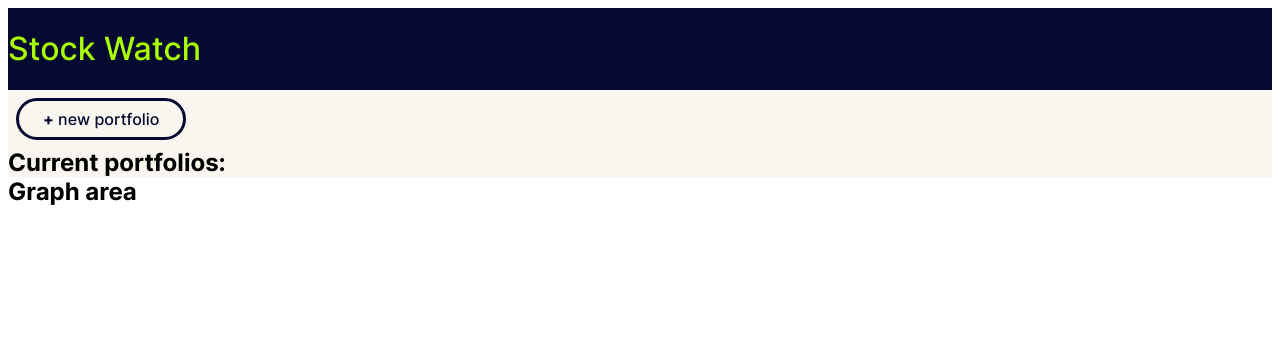
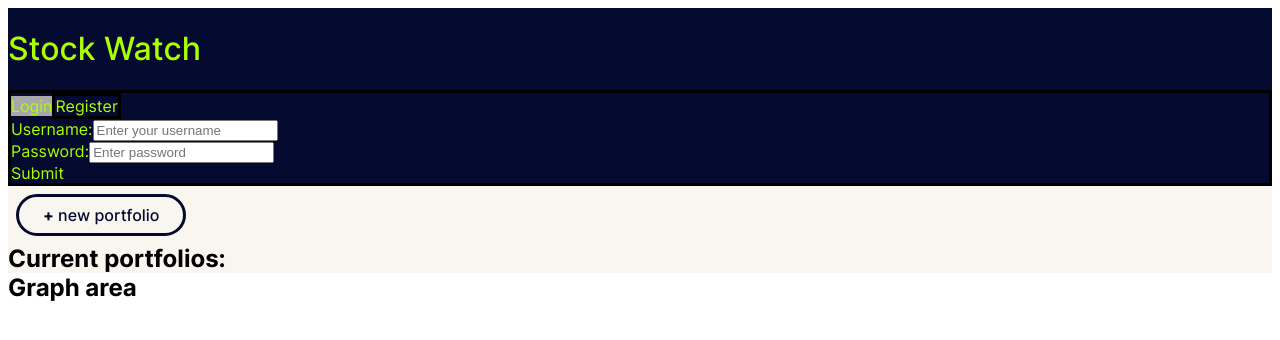
Before and after one commit to christinaor/stock-watch, a React (Vite) app: page / in a window 1280 px wide. Shown: the top 340 px of the page. Built offline with nearby package versions, Linux system fonts and the light colour scheme.

Commit message:
login works, I have it temporarily in app.js for testing purposes

```diff
--- a/package.json
+++ b/package.json
@@ -10,6 +10,7 @@
     "preview": "vite preview"
   },
   "dependencies": {
+    "dotenv": "^16.0.3",
     "react": "^18.2.0",
     "react-dom": "^18.2.0"
   },
--- a/src/App.jsx
+++ b/src/App.jsx
@@ -1,6 +1,7 @@
 import { useContext, useState } from "react";
 import { UserContext } from "./contexts/UserContext";
 import Header from "./components/Header";
+import Login from "./components/Login";
 // import Login from "./components/Login";
 import "./App.css";
 
@@ -144,6 +145,7 @@ function App() {
     <div>
       <UserContext.Provider>
         <Header />
+        <Login />
         <main>
           {userData?.isLoggedIn && (
             <div>{`Welcome ${userData?.username}!`}</div>
--- a/src/components/Login.jsx
+++ b/src/components/Login.jsx
@@ -4,6 +4,54 @@ import "../styles/login.css";
 export default function Login() {
   const [isLoggingIn, setIsLoggingIn] = useState(true);
   const [isRegistering, setIsRegistering] = useState(false);
+
+  const [inputs, setInputs] = useState({
+    username: "",
+    password: "",
+  });
+
+  const { username, password } = inputs;
+
+  const handleChange = (e) => {
+    setInputs((prevState) => ({
+      ...prevState,
+      [e.target.name]: e.target.value,
+    }));
+  };
+
+  const handleLogin = async (e) => {
+    const url = import.meta.env.VITE_API_URL
+    e.preventDefault();
+    try {
+      const response = await fetch(`${url}/login/`, {
+        method: 'POST',
+        headers: {
+          'Content-Type': 'application/json',
+        },
+        body: JSON.stringify({
+          username,
+          password
+        }),
+      });
+
+      if (response.ok) {
+        const data = await response.json();
+        console.log(data)
+        localStorage.setItem('user', JSON.stringify(data));
+        console.log('Login successful');
+        // Redirect to another page using React Router
+        // history.push('/dashboard');
+      } else {
+        console.log('Login failed');
+      }
+    } catch (error) {
+      // Handle the login error
+      // Display an error message
+      console.error('Login error:', error.message);
+    }
+  };
+
+
 
   const styles = {
     container: { border: "solid black 3px" },
@@ -18,6 +66,7 @@ export default function Login() {
           onClick={() => {
             setIsLoggingIn(true);
             setIsRegistering(false);
+
           }}
           style={isLoggingIn ? styles.disabled : styles.btn}
         >
@@ -36,16 +85,34 @@ export default function Login() {
           <div>
             <div>
               <label>
-                Username: <input type="text" />
+                Username:
+              <input
+              type="username"
+              id="username"
+              name="username"
+              value={username}
+              onChange={handleChange}
+              placeholder="Enter your username"
+              required
+              />
               </label>
             </div>
             <div>
               <label>
-                Password: <input type="text" />
+                Password:
+                <input
+              type="password"
+              id="password"
+              name="password"
+              value={password}
+              onChange={handleChange}
+              placeholder="Enter password"
+              required
+                ="text" />
               </label>
             </div>
             <div>
-              <button>Submit</button>
+              <button onClick={ handleLogin}>Submit</button>
             </div>
           </div>
         )}
```
Also changed, not shown: 1 other file (tests, documents, lock files or other folders).
